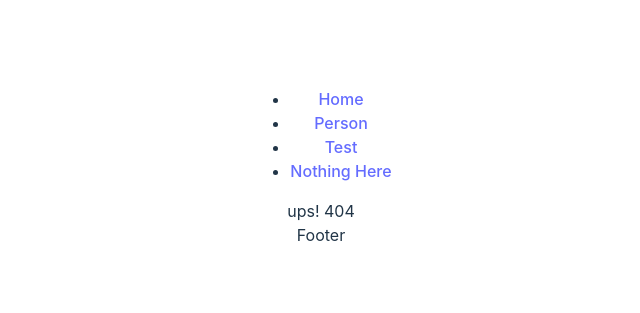
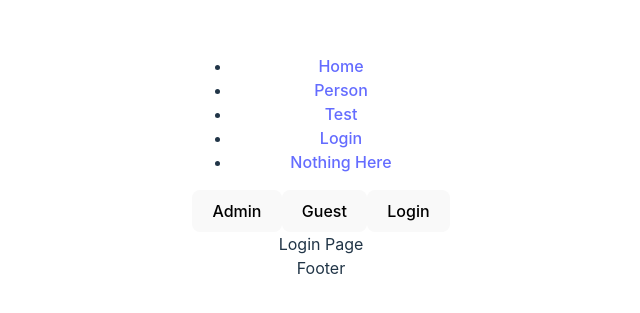
Before and after one commit to DukeKunYura/spa-for-usetech, a React (Vite) app: page /login in a window 1280 px wide. Before the commit this address had no page. Shown: the part 241-554 px from the top of the page, without its empty margins (319-959 px from the left). Built offline with nearby package versions, Linux system fonts and the light colour scheme.

Commit message:
[+] add privat routes

```diff
--- /dev/null
+++ b/src/hoc/Privat.tsx
@@ -0,0 +1,23 @@
+import { FC, ReactNode } from "react";
+import { useLocation, Navigate } from "react-router-dom";
+import { useAppSelector } from "../redux/hooks";
+
+
+type Props = {
+    children: JSX.Element;
+};
+
+const Privat: FC<Props> = (props: Props) => {
+    const location = useLocation();
+    const auth = useAppSelector((state) => state.auth.auth);
+
+    if (auth === "guest") {
+        return <Navigate to='/login' state={{ from: location }} />
+
+    };
+
+
+
+    return props.children;
+}
+export default Privat;
--- a/src/layout/Header/Header.tsx
+++ b/src/layout/Header/Header.tsx
@@ -15,6 +15,9 @@ const Header: FC = () => {
                     <Link to="/test">Test</Link>
                 </li>
                 <li>
+                    <Link to="/login">Login</Link>
+                </li>
+                <li>
                     <Link to="/nothing-here">Nothing Here</Link>
                 </li>
             </ul>
--- a/src/layout/Main/Main.tsx
+++ b/src/layout/Main/Main.tsx
@@ -5,14 +5,21 @@ import Home from "../../pages/Home/Home";
 import Person from "../../pages/Person/Person";
 import NoMatch from "../../pages/NoMatch/NoMatch";
 import TestSkip from "../../pages/TestSkip/TestSkip";
+import Privat from "../../hoc/Privat";
+import Login from "../../pages/Login/Login";
 
 const Main: FC = () => {
     return (
         <Routes>
             <Route path="/" element={<Layout />}>
                 <Route index element={<Home />} />
+                <Route path="login" element={<Login />} />
                 <Route path="person" element={<Person />} />
-                <Route path="test" element={<TestSkip />} />
+                <Route path="test" element={
+                    <Privat>
+                        <TestSkip />
+                    </Privat>
+                } />
                 <Route path="*" element={<NoMatch />} />
             </Route>
         </Routes>
--- a/src/pages/Home/Home.tsx
+++ b/src/pages/Home/Home.tsx
@@ -1,15 +1,11 @@
 import { FC } from "react";
 import { useAppSelector, useAppDispatch } from '../../redux/hooks';
-import { setAuth } from "../../redux/slices/authSlice";
 
 const Home: FC = () => {
     const auth = useAppSelector((state) => state.auth.auth);
-    const dispatch = useAppDispatch();
-
 
     return (
         <>
-            <button onClick={() => { dispatch(setAuth("admin")) }}>Admin</button>
             {auth}
             <div>Home Page</div>
         </>
--- /dev/null
+++ b/src/pages/Login/Login.tsx
@@ -0,0 +1,28 @@
+import { FC } from "react";
+import { useAppSelector, useAppDispatch } from '../../redux/hooks';
+import { setAuth } from "../../redux/slices/authSlice";
+import { useLocation, useNavigate } from "react-router-dom";
+
+const Login: FC = () => {
+    const auth = useAppSelector((state) => state.auth.auth);
+    const navigate = useNavigate();
+    const location = useLocation();
+    const dispatch = useAppDispatch();
+
+    const fromPage = location.state?.from?.pathname || '/';
+
+    const handleLogin = () => {
+        navigate(fromPage);
+    };
+
+
+    return (
+        <>
+            <button onClick={() => { dispatch(setAuth("admin")) }}>Admin</button>
+            <button onClick={() => { dispatch(setAuth("guest")) }}>Guest</button>
+            <button onClick={handleLogin}>Login</button>
+            <div>Login Page</div>
+        </>
+    )
+}
+export default Login;
```
